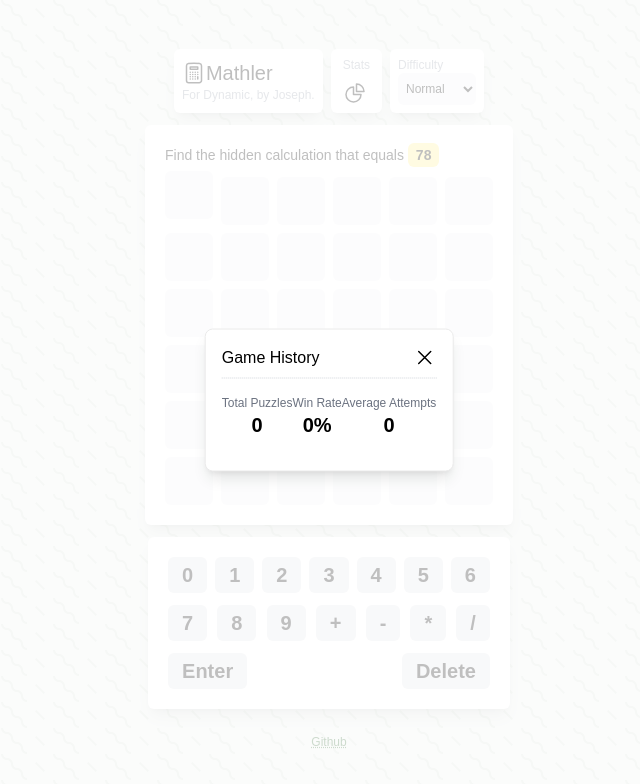
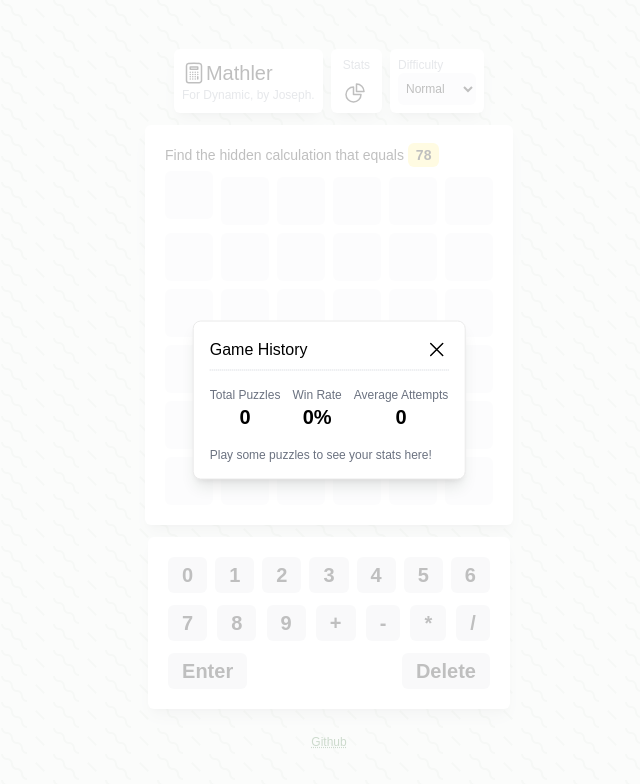
Before and after one commit to josephwilliams/mathler, a Next.js app: page / in a window 1280 px wide. Both pictures are taken after a click on the button "Stats". Shown: the top 784 px of the page, without its empty margins (311-951 px from the left). Built offline with nearby package versions, Linux system fonts and the light colour scheme.

Commit message:
improve statless stat card ui

```diff
--- a/components/StatsModal.tsx
+++ b/components/StatsModal.tsx
@@ -68,7 +68,7 @@ export const StatsCard: React.FC = () => {
   return (
     <div>
       {/* Total puzzles, win rate, average attempts */}
-      <div className="flex justify-between my-4">
+      <div className="flex justify-between my-4 gap-3">
         <div className="flex flex-col items-center">
           <p className="text-xs font-thin text-gray-500">Total Puzzles</p>
           <p className="font-bold text-xl">{totalPuzzles}</p>
@@ -82,8 +82,12 @@ export const StatsCard: React.FC = () => {
           <p className="font-bold text-xl">{averageAttempts}</p>
         </div>
       </div>
-      {typeof totalPuzzles === "number" && totalPuzzles > 0 && (
+      {totalPuzzles > 0 ? (
         <AttemptsCountsGraph totalPuzzles={totalPuzzles} />
+      ) : (
+        <p className="text-gray-500 text-xs">
+          Play some puzzles to see your stats here!
+        </p>
       )}
     </div>
   );
```
